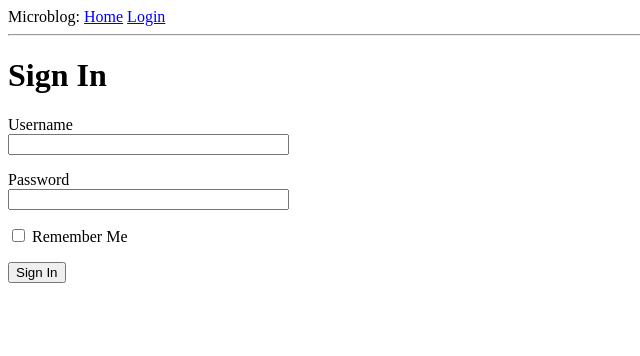
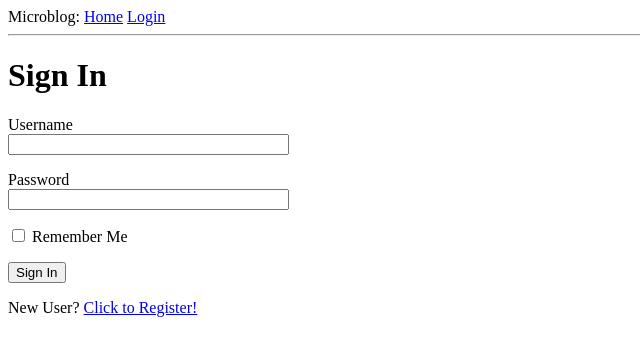
Before and after one commit to 17Keith/microblog, a Flask app: page /login in a window 1280 px wide. Shown: the top 356 px of the page, without its empty margins (0-640 px from the left). Run offline with Flask 3, Linux system fonts and the light colour scheme.

Commit message:
I have added functionality to allow new users to register.

```diff
--- a/app/forms.py
+++ b/app/forms.py
@@ -1,6 +1,9 @@
 from flask_wtf import FlaskForm
 from wtforms import StringField, PasswordField, BooleanField, SubmitField
-from wtforms.validators import DataRequired
+from wtforms.validators import DataRequired, ValidationError, Email, EqualTo
+import sqlalchemy as sa
+from app import db
+from app.models import User
 
 
 class LoginForm(FlaskForm):
@@ -8,3 +11,31 @@ class LoginForm(FlaskForm):
     password = PasswordField('Password', validators=[DataRequired()])
     remember_me = BooleanField('Remember Me')
     submit = SubmitField('Sign In')
+
+# Function to register a new user, and validate both email and username,
+# if both exist in the database, an error will be raised to ask the client to use a different email and password.
+
+
+class RegistrationForm(FlaskForm):
+    username = StringField('Username', validators=[DataRequired()])
+    email = StringField('Email', validators=[DataRequired(), Email()])
+    password = PasswordField('Password', validators=[DataRequired()])
+    password_2 = PasswordField(
+        'Repeat Password', validators=[DataRequired(), EqualTo('password')]
+    )
+    submit = SubmitField('Register')
+
+    def validate_username(self, username):
+        user = db.session.scalar(sa.select(User).where(
+            User.username == username.data
+        ))
+        if user is not None:
+            raise ValidationError('Please use a different username.')
+
+    def validate_email(self, email):
+        user = db.session.scalar(sa.select(User).where(
+            User.email == email.data
+        ))
+
+        if user is not None:
+            raise ValidationError('Please user a different email address.')
--- a/app/routes.py
+++ b/app/routes.py
@@ -1,6 +1,6 @@
 from urllib.parse import urlsplit
 from flask import render_template, flash, redirect, request, url_for
-from app.forms import LoginForm
+from app.forms import LoginForm, RegistrationForm
 from flask_login import current_user, login_user
 from flask_login import logout_user
 from flask_login import login_required
@@ -54,3 +54,19 @@ def login():
 def logout():
     logout_user()
     return redirect(url_for('index'))
+
+
+@app.route('/register', methods=['GET', 'POST'])
+def register():
+    if current_user.is_authenticated:
+        return redirect(url_for(index))
+    form = RegistrationForm()
+    if form.validate_on_submit():
+        user = User(username=form.username.data, email=form.email.data)
+        user.set_password(form.password.data)
+        db.session.add(user)
+        db.session.commit()
+        flash('Congratulations, you are now registered as a user!')
+        return redirect(url_for('login'))
+
+    return render_template('register.html', title='Register', form=form)
--- a/app/templates/login.html
+++ b/app/templates/login.html
@@ -20,6 +20,7 @@
   <p>{{ form.remember_me() }} {{ form.remember_me.label }}</p>
   <p>{{ form.submit() }}</p>
 </form>
+<p>New User? <a href="{{ url_for('register') }}">Click to Register!</a></p>
 {% endblock %}
 
 <!-- Login form template, extends from base.html -->
```
Also changed, not shown: app/templates/register.html (added, +35 -0 lines).
